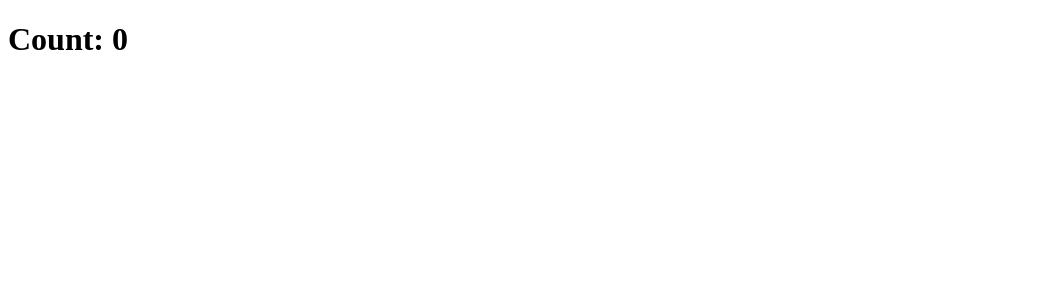
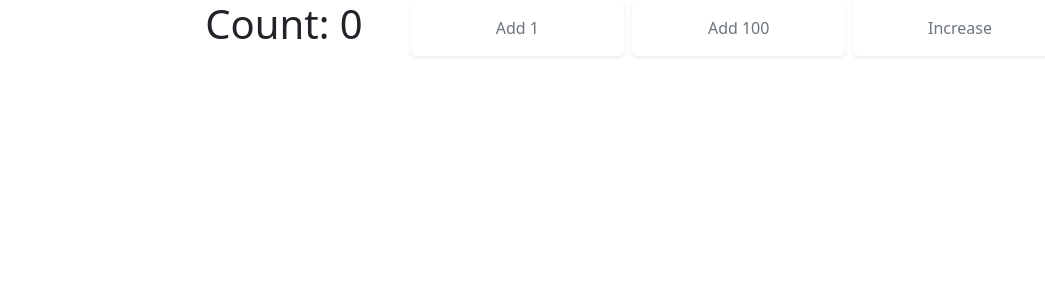
Before and after one commit to mate-academy/react_counter, a React (Create React App) app: page / in a window 1280 px wide. Shown: the top 300 px of the page, without its empty margins (0-1045 px from the left). Built offline with nearby package versions, Linux system fonts and the light colour scheme; the HTML template or start-up script is replaced by a standard one.

Commit message:
counter was created

```diff
--- a/package.json
+++ b/package.json
@@ -7,6 +7,7 @@
   "license": "GPL-3.0",
   "dependencies": {
     "@cypress/react": "^5.12.4",
+    "bootstrap": "^5.2.0-beta1",
     "bulma": "^0.9.3",
     "react": "^17.0.2",
     "react-dom": "^17.0.2",
@@ -17,7 +18,7 @@
     "@mate-academy/cypress-tools": "^1.0.4",
     "@mate-academy/eslint-config-react": "*",
     "@mate-academy/eslint-config-react-typescript": "*",
-    "@mate-academy/scripts": "^1.2.1",
+    "@mate-academy/scripts": "^1.2.3",
     "@mate-academy/students-ts-config": "*",
     "@mate-academy/stylelint-config": "*",
     "@types/node": "^17.0.23",
--- a/src/App.tsx
+++ b/src/App.tsx
@@ -1,17 +1,12 @@
 import React from 'react';
 import './App.scss';
+import { Counter } from './Components/Counter/Counter';
 
 class App extends React.Component {
-  addOne = () => {};
-
-  add100 = () => {};
-
-  increase = () => {};
+  state = {};
 
   render() {
-    return (
-      <h1>Count: 0</h1>
-    );
+    return <Counter />;
   }
 }
 
--- /dev/null
+++ b/src/Components/Counter/Counter.tsx
@@ -0,0 +1,90 @@
+import React from 'react';
+import 'bootstrap/dist/css/bootstrap.css';
+
+type State = {
+  currentNumber: number,
+};
+
+export class Counter extends React.Component<{}, State> {
+  state = {
+    currentNumber: 0,
+  };
+
+  addOne = () => {
+    this.setState((state) => ({
+      currentNumber: state.currentNumber + 1,
+    }));
+  };
+
+  add100 = () => {
+    this.setState((state) => ({
+      currentNumber: state.currentNumber + 100,
+    }));
+  };
+
+  increase = () => {
+    if (this.state.currentNumber % 5 === 0) {
+      this.add100();
+    }
+
+    this.addOne();
+  };
+
+  render() {
+    const { currentNumber } = this.state;
+
+    return (
+      <div className="d-flex justify-content-center">
+        <h1 className="me-5">{`Count: ${currentNumber}`}</h1>
+
+        <button
+          type="button"
+          onClick={this.addOne}
+          className="
+            me-2
+            col
+            col-lg-2
+            border-0
+            rounded
+            shadow-sm
+            btn
+            btn-outline-secondary"
+        >
+          Add 1
+        </button>
+
+        <button
+          type="button"
+          onClick={this.add100}
+          className="
+            me-2
+            col
+            col-lg-2
+            border-0
+            rounded
+            shadow-sm
+            btn
+            btn-outline-secondary"
+        >
+          Add 100
+        </button>
+
+        <button
+          type="button"
+          onClick={this.increase}
+          className="
+            me-2
+            col
+            col-lg-2
+            border-0
+            rounded
+            shadow-sm
+            btn
+            btn-outline-secondary"
+        >
+          Increase
+        </button>
+      </div>
+    );
+  }
+}
```
Also changed, not shown: 1 other file (tests, documents, lock files or other folders).
